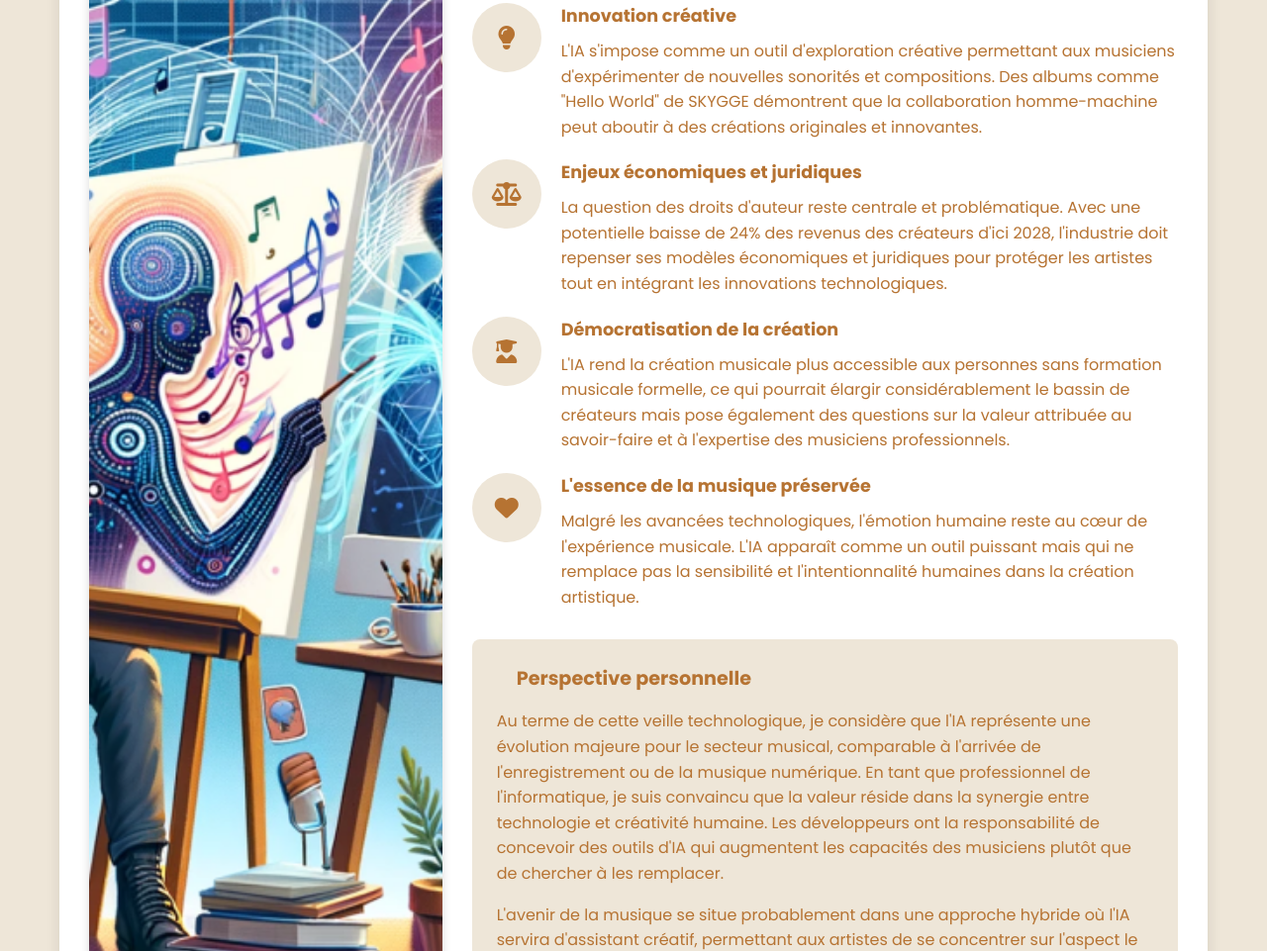
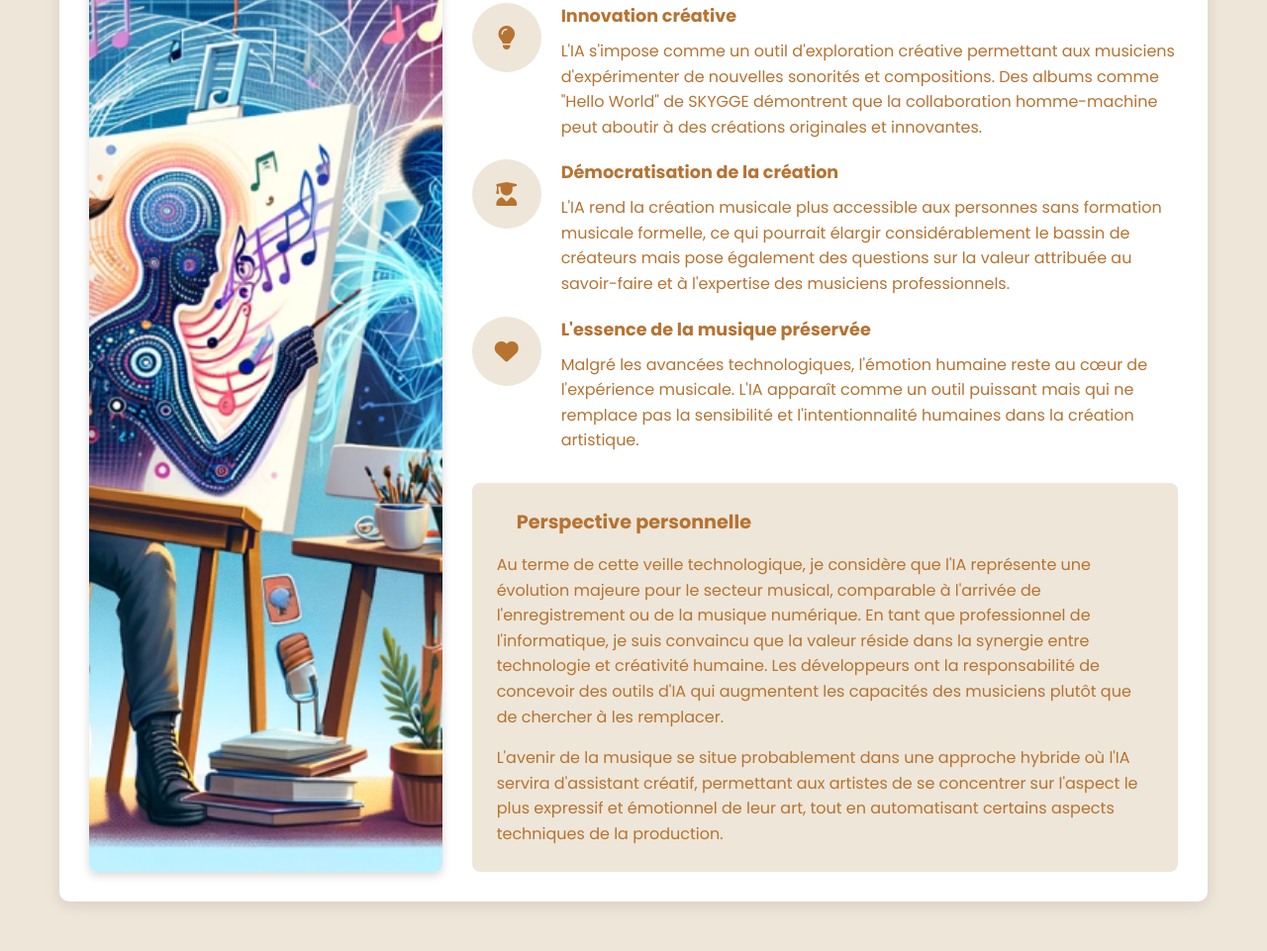
Before and after one commit to enzopc05/portfolio-ovh, a plain HTML site: page veille.html in a window 1280 px wide. Shown: the part 3717-4678 px from the top of the page at 99% size. Drawn offline with nearby package versions, Linux system fonts and the light colour scheme.

Commit message:
retrait juridique veille

```diff
--- a/veille.html
+++ b/veille.html
@@ -601,20 +601,6 @@
               </div>
 
               <div class="conclusion-point">
-                <i class="fas fa-balance-scale"></i>
-                <div>
-                  <h4>Enjeux économiques et juridiques</h4>
-                  <p>
-                    La question des droits d'auteur reste centrale et
-                    problématique. Avec une potentielle baisse de 24% des
-                    revenus des créateurs d'ici 2028, l'industrie doit repenser
-                    ses modèles économiques et juridiques pour protéger les
-                    artistes tout en intégrant les innovations technologiques.
-                  </p>
-                </div>
-              </div>
-
-              <div class="conclusion-point">
                 <i class="fas fa-user-graduate"></i>
                 <div>
                   <h4>Démocratisation de la création</h4>
```
